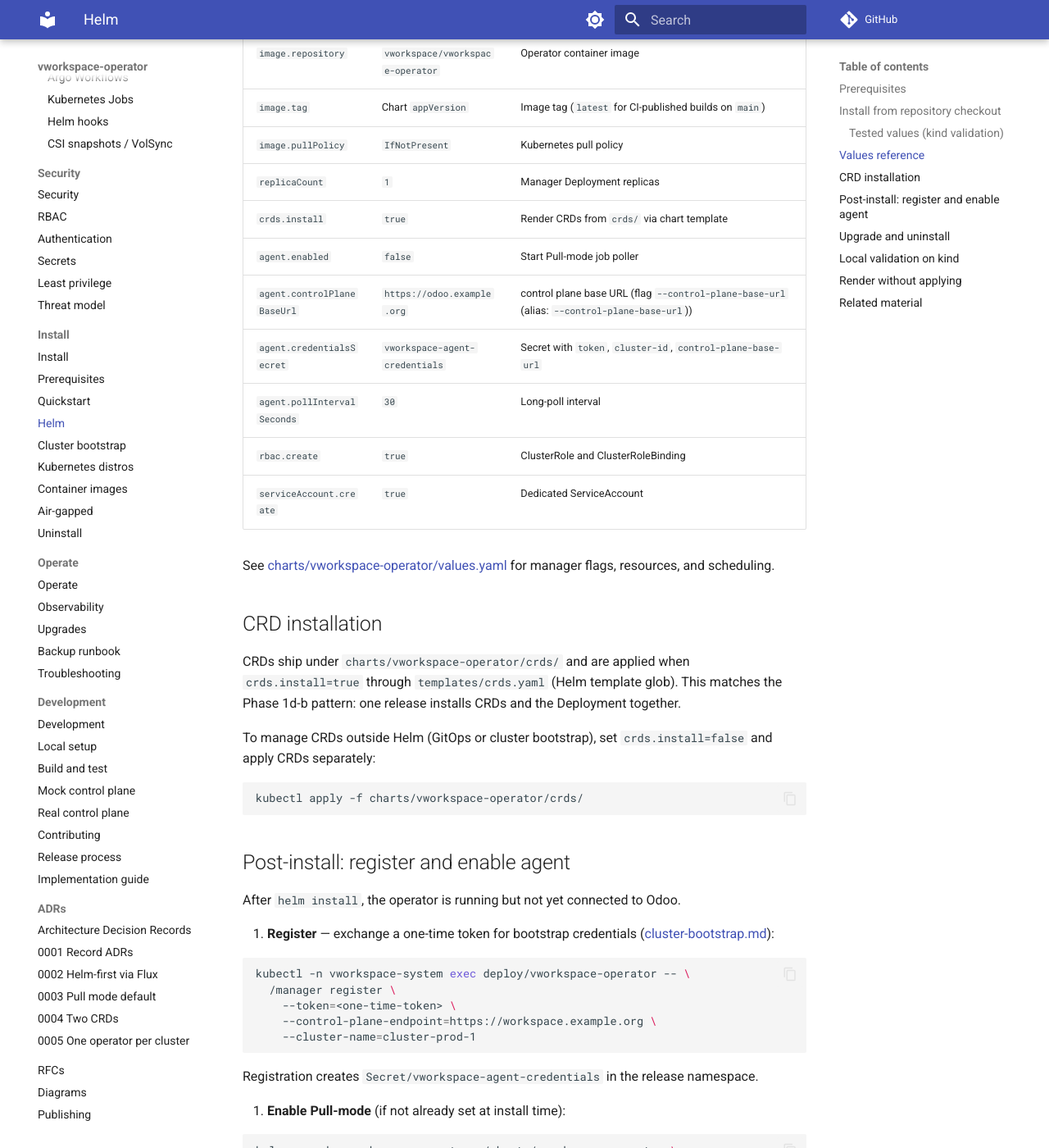
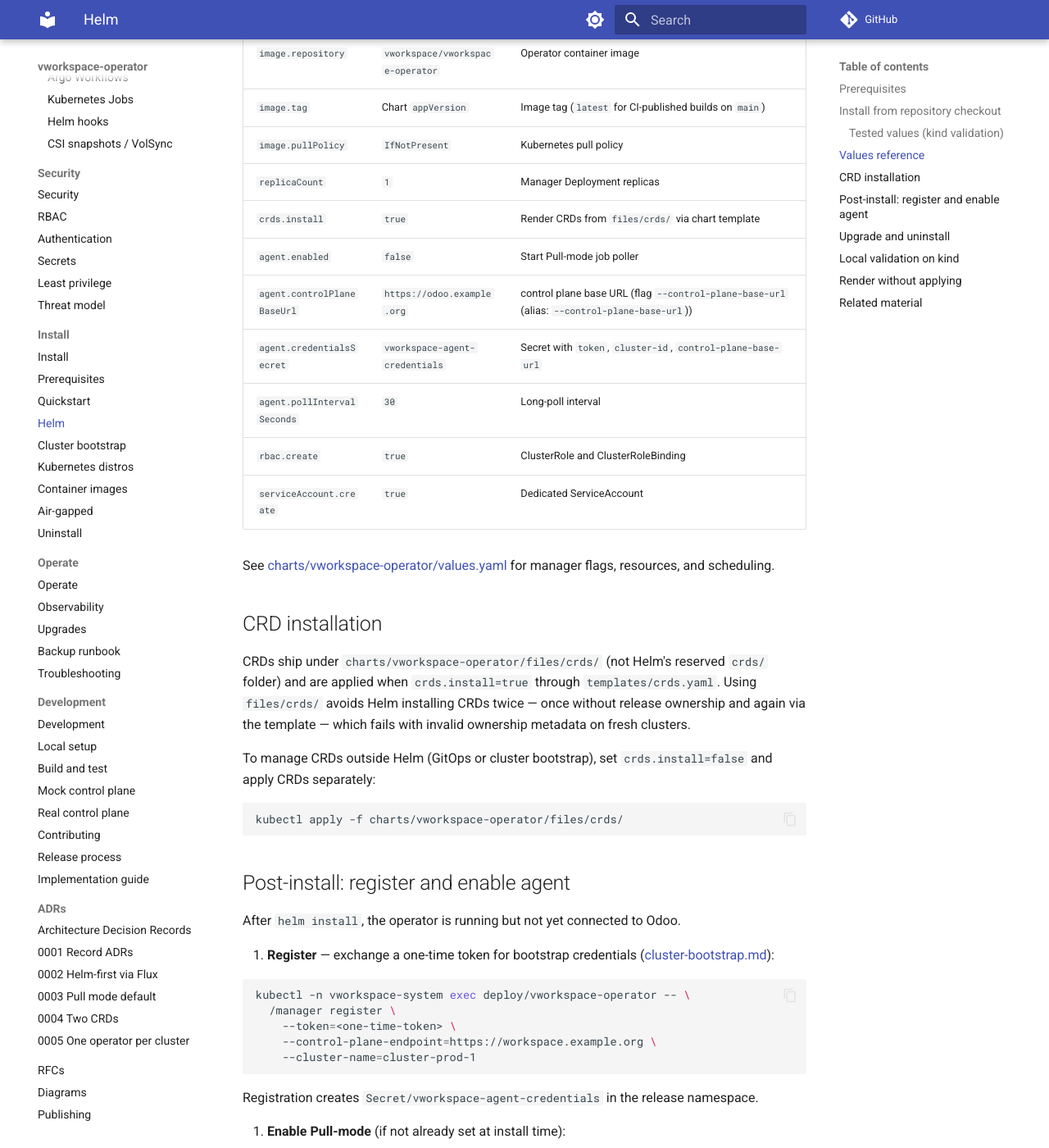
Before and after one commit to vworkspace-io/vworkspace-operator, an MkDocs documentation site: the page built from docs/install/helm.md, in a window 1280 px wide and 1400 px high, scrolled down 1733 px. Shown: the whole window at 82% size. Built offline with MkDocs 1.6.1 and Material for MkDocs 9.7.7, drawn with Linux system fonts in a browser that asks for light colours; comment, search, counter and statistics services are not loaded; some of the changed text lies outside the part shown.

Commit message:
fix(helm): avoid duplicate CRD install on fresh clusters
Move chart CRDs from Helm's reserved crds/ directory to files/crds/
so they are installed only via templates/crds.yaml with release
ownership metadata. Helm auto-installs crds/ before the release, which
conflicted with the template path and failed with invalid ownership
metadata on fresh clusters.

````diff
--- a/docs/install/helm.md
+++ b/docs/install/helm.md
@@ -57,7 +57,7 @@ helm install vworkspace-operator ./charts/vworkspace-operator \
 | `image.tag` | Chart `appVersion` | Image tag (`latest` for CI-published builds on `main`) |
 | `image.pullPolicy` | `IfNotPresent` | Kubernetes pull policy |
 | `replicaCount` | `1` | Manager Deployment replicas |
-| `crds.install` | `true` | Render CRDs from `crds/` via chart template |
+| `crds.install` | `true` | Render CRDs from `files/crds/` via chart template |
 | `agent.enabled` | `false` | Start Pull-mode job poller |
 | `agent.controlPlaneBaseUrl` | `https://odoo.example.org` | control plane base URL (flag `--control-plane-base-url` (alias: `--control-plane-base-url`)) |
 | `agent.credentialsSecret` | `vworkspace-agent-credentials` | Secret with `token`, `cluster-id`, `control-plane-base-url` |
@@ -69,12 +69,12 @@ See [charts/vworkspace-operator/values.yaml](https://github.com/vworkspace-io/vw
 
 ## CRD installation
 
-CRDs ship under `charts/vworkspace-operator/crds/` and are applied when `crds.install=true` through `templates/crds.yaml` (Helm template glob). This matches the Phase 1d-b pattern: one release installs CRDs and the Deployment together.
+CRDs ship under `charts/vworkspace-operator/files/crds/` (not Helm's reserved `crds/` folder) and are applied when `crds.install=true` through `templates/crds.yaml`. Using `files/crds/` avoids Helm installing CRDs twice — once without release ownership and again via the template — which fails with invalid ownership metadata on fresh clusters.
 
 To manage CRDs outside Helm (GitOps or cluster bootstrap), set `crds.install=false` and apply CRDs separately:
 
 ```bash
-kubectl apply -f charts/vworkspace-operator/crds/
+kubectl apply -f charts/vworkspace-operator/files/crds/
 ```
 
 ## Post-install: register and enable agent
@@ -127,7 +127,7 @@ helm uninstall vworkspace-operator -n vworkspace-system
 CRDs installed by the chart are not removed automatically. Delete them explicitly if decommissioning the cluster:
 
 ```bash
-kubectl delete -f charts/vworkspace-operator/crds/ --ignore-not-found
+kubectl delete -f charts/vworkspace-operator/files/crds/ --ignore-not-found
 ```
 
 ## Local validation on kind
````
Also changed, not shown: charts/vworkspace-operator/README.md (+2 -2 lines), docs/development/IMPLEMENTATION_GUIDE.md (+1 -1 lines), 7 other files.
